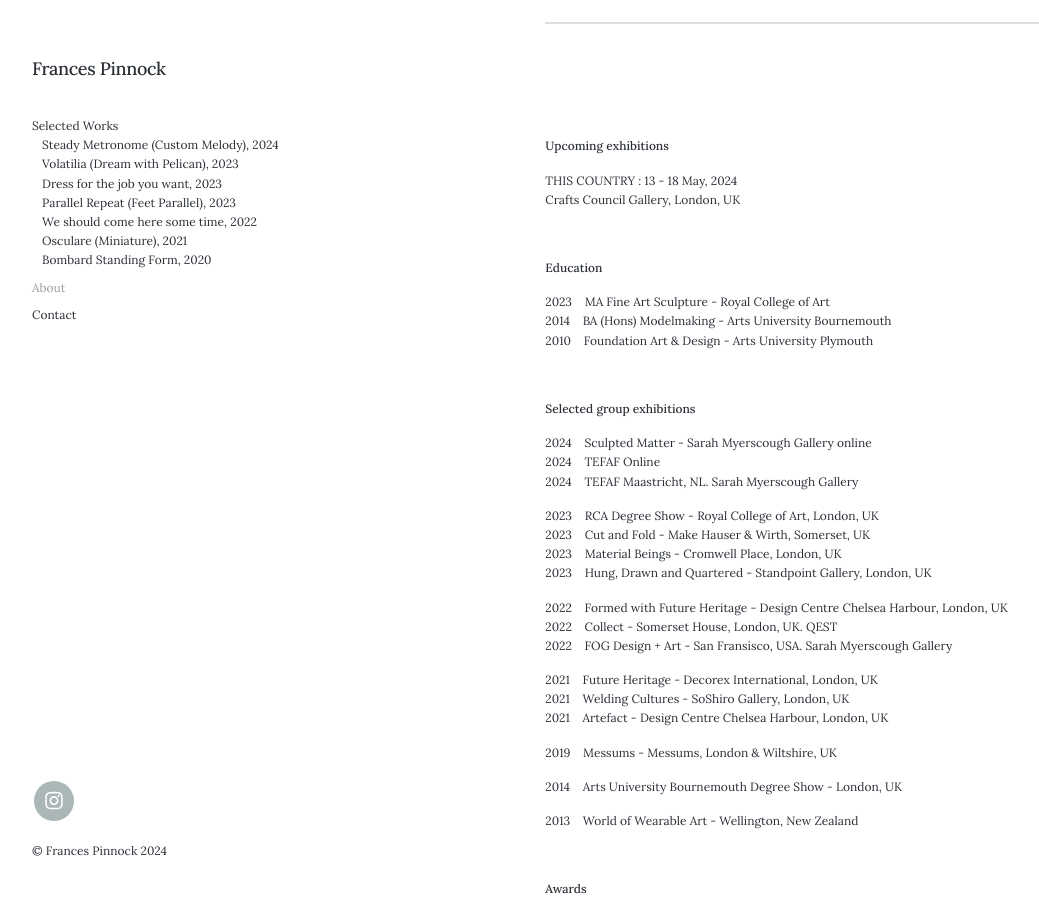
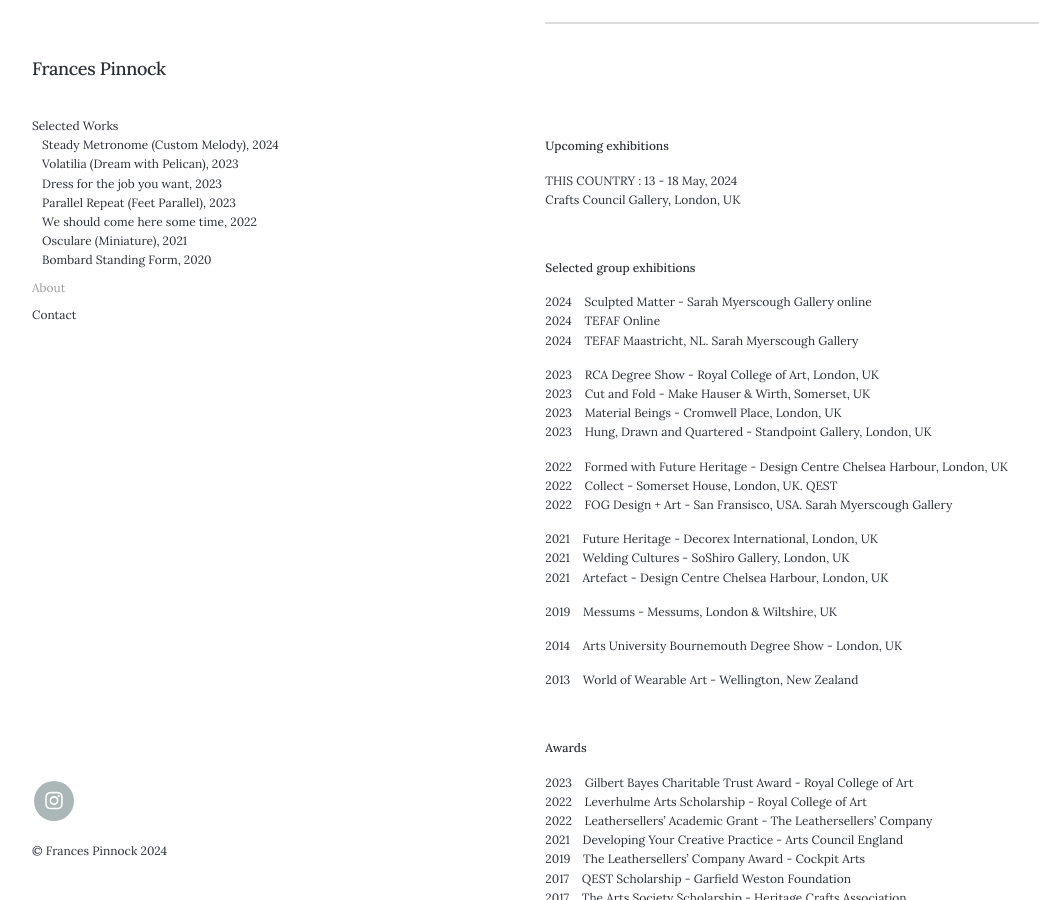
Before and after one commit to francespinnock/francespinnock.github.io, a Jekyll site: the page built from _pages/about.md, in a window 1280 px wide and 900 px high, scrolled down 507 px. Shown: the whole window, without its empty margins (28-1067 px from the left). Built offline with Jekyll 4.4.1, drawn with Linux system fonts in a browser that asks for light colours; nearby versions of some CDN libraries.

Commit message:
Update about.md

```diff
--- a/_pages/about.md
+++ b/_pages/about.md
@@ -25,14 +25,6 @@ She is represented by Sarah Myerscough Gallery, London.
 
 THIS COUNTRY : 13 - 18 May, 2024
 Crafts Council Gallery, London, UK
-
-<br />
-
-**Education**
-
-2023&nbsp;&nbsp;&nbsp; MA Fine Art Sculpture - Royal College of Art
-2014&nbsp;&nbsp;&nbsp; BA (Hons) Modelmaking - Arts University Bournemouth
-2010&nbsp;&nbsp;&nbsp; Foundation Art & Design - Arts University Plymouth
 
 <br />
 
```
